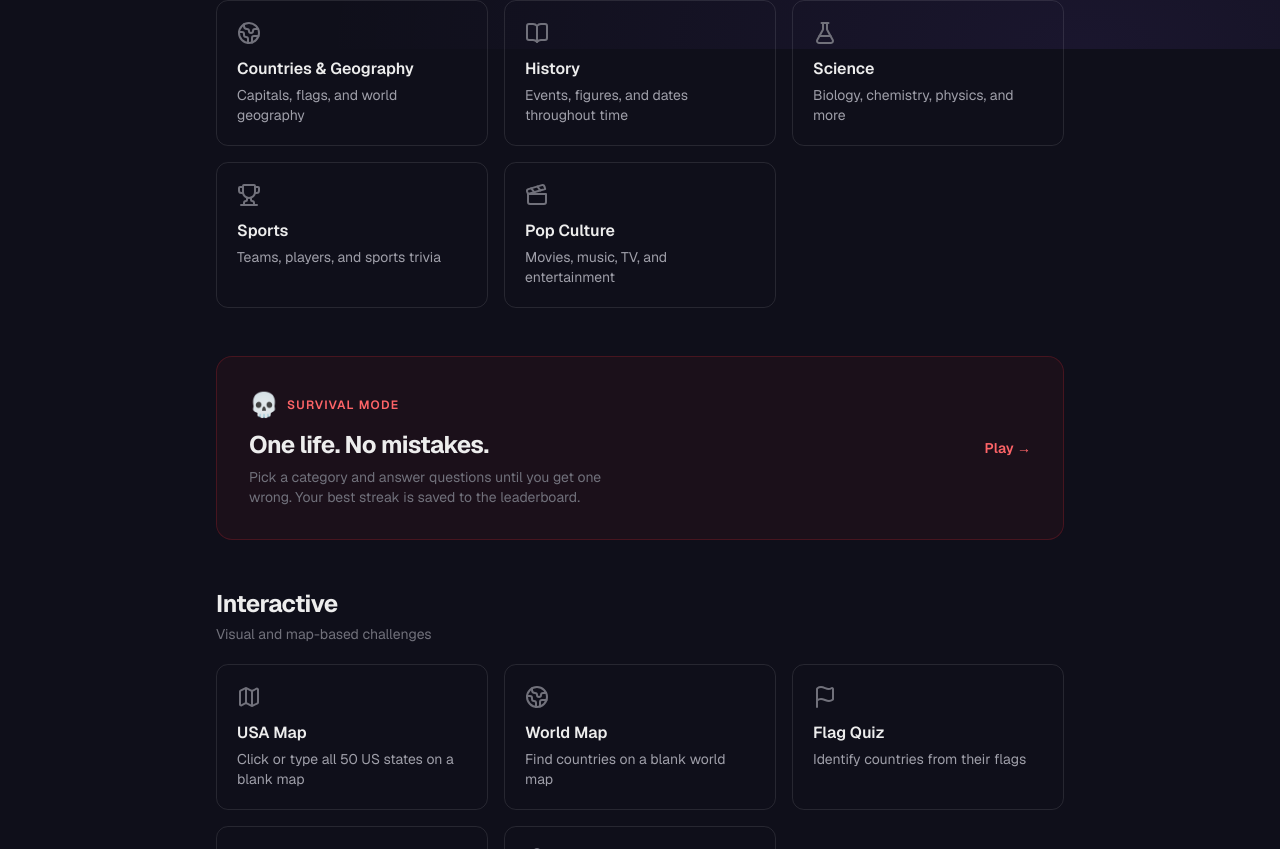
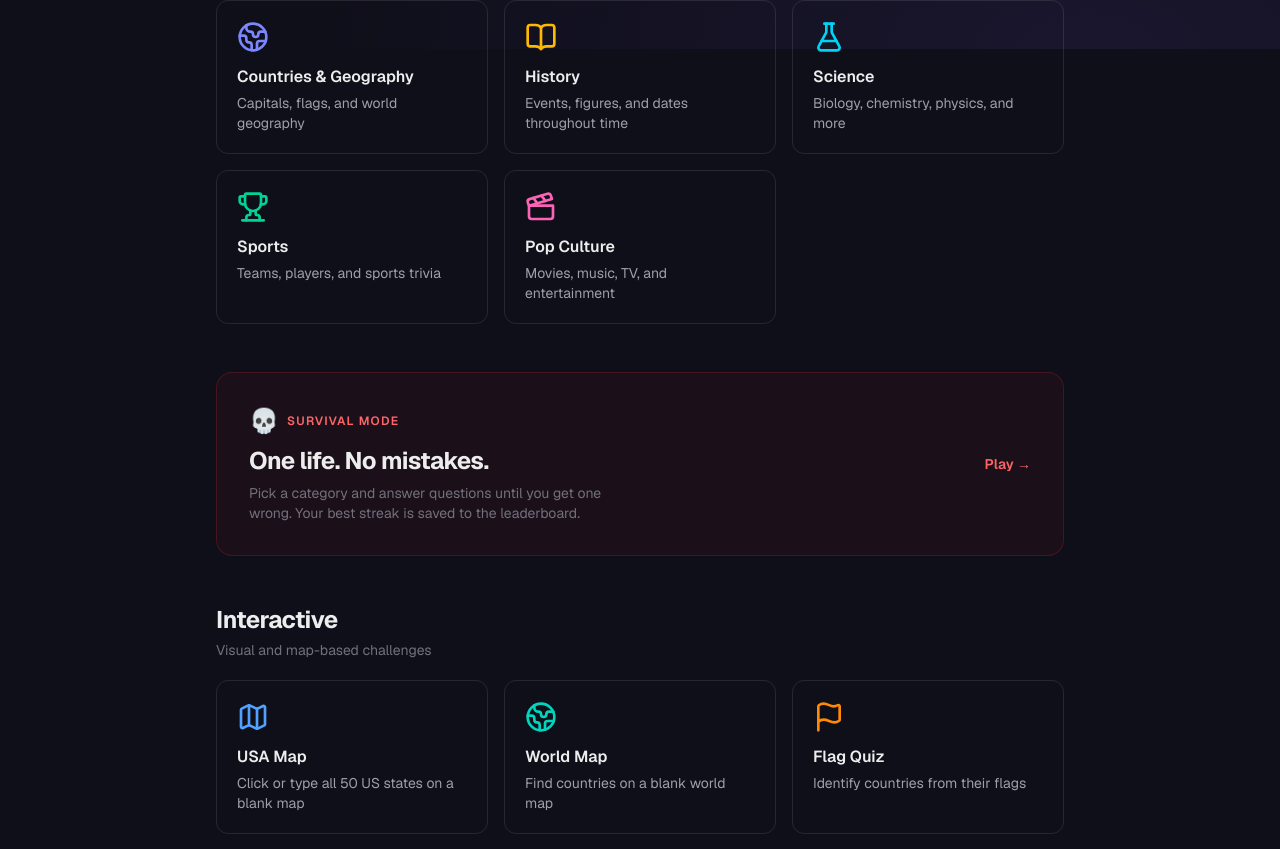
Before and after one commit to Philippe1179/Quizio, a Next.js app: page / in a window 1280 px wide. Shown: the part 751-1600 px from the top of the page. Built offline with nearby package versions, Linux system fonts and the light colour scheme; no server answers.

Commit message:
feat: colored icons, tinted hover, scale lift on home page cards

```diff
--- a/src/app/page.tsx
+++ b/src/app/page.tsx
@@ -19,15 +19,22 @@ const categoryIcons: Record<string, LucideIcon> = {
 };
 
 const interactiveGames = [
-  { href: '/map/states',  icon: Map,      title: 'USA Map',        description: 'Click or type all 50 US states on a blank map',          bestKey: 'usa-map' },
-  { href: '/map/world',   icon: Earth,    title: 'World Map',      description: 'Find countries on a blank world map',                     bestKey: 'world-map' },
-  { href: '/flags',       icon: Flag,     title: 'Flag Quiz',      description: 'Identify countries from their flags',                     bestKey: 'flags' },
-  { href: '/periodic',    icon: Atom,     title: 'Periodic Table', description: 'Find all 118 elements on an interactive periodic table',  bestKey: 'periodic' },
-  { href: '/presidents',  icon: Landmark, title: 'US Presidents',  description: 'Portrait quiz or type all 45 presidents from memory',     bestKey: 'presidents' },
+  { href: '/map/states',  icon: Map,      title: 'USA Map',        description: 'Click or type all 50 US states on a blank map',          bestKey: 'usa-map',    iconCls: 'text-blue-400',    cardCls: 'hover:border-blue-500/40 hover:bg-blue-500/5 hover:shadow-blue-500/10' },
+  { href: '/map/world',   icon: Earth,    title: 'World Map',      description: 'Find countries on a blank world map',                     bestKey: 'world-map',  iconCls: 'text-teal-400',    cardCls: 'hover:border-teal-500/40 hover:bg-teal-500/5 hover:shadow-teal-500/10' },
+  { href: '/flags',       icon: Flag,     title: 'Flag Quiz',      description: 'Identify countries from their flags',                     bestKey: 'flags',      iconCls: 'text-orange-400',  cardCls: 'hover:border-orange-500/40 hover:bg-orange-500/5 hover:shadow-orange-500/10' },
+  { href: '/periodic',    icon: Atom,     title: 'Periodic Table', description: 'Find all 118 elements on an interactive periodic table',  bestKey: 'periodic',   iconCls: 'text-violet-400',  cardCls: 'hover:border-violet-500/40 hover:bg-violet-500/5 hover:shadow-violet-500/10' },
+  { href: '/presidents',  icon: Landmark, title: 'US Presidents',  description: 'Portrait quiz or type all 45 presidents from memory',     bestKey: 'presidents', iconCls: 'text-amber-400',   cardCls: 'hover:border-amber-500/40 hover:bg-amber-500/5 hover:shadow-amber-500/10' },
 ];
 
-const cardClass = 'group relative border border-black/10 dark:border-white/10 rounded-xl p-5 hover:border-black/30 dark:hover:border-white/30 hover:shadow-sm transition-all';
-const iconClass = 'w-6 h-6 mb-3 text-zinc-500 group-hover:text-zinc-900 dark:group-hover:text-zinc-100 transition-colors';
+const categoryColors: Record<string, { iconCls: string; cardCls: string }> = {
+  countries:     { iconCls: 'text-indigo-400',  cardCls: 'hover:border-indigo-500/40  hover:bg-indigo-500/5  hover:shadow-indigo-500/10' },
+  history:       { iconCls: 'text-amber-400',   cardCls: 'hover:border-amber-500/40   hover:bg-amber-500/5   hover:shadow-amber-500/10'  },
+  science:       { iconCls: 'text-cyan-400',    cardCls: 'hover:border-cyan-500/40    hover:bg-cyan-500/5    hover:shadow-cyan-500/10'   },
+  sports:        { iconCls: 'text-emerald-400', cardCls: 'hover:border-emerald-500/40 hover:bg-emerald-500/5 hover:shadow-emerald-500/10' },
+  'pop-culture': { iconCls: 'text-pink-400',    cardCls: 'hover:border-pink-500/40    hover:bg-pink-500/5    hover:shadow-pink-500/10'   },
+};
+
+const baseCardClass = 'group relative border border-black/10 dark:border-white/10 rounded-xl p-5 transition-all duration-200 hover:shadow-lg hover:scale-[1.02]';
 
 function BestBadge({ pct }: { pct: number | undefined }) {
   if (pct === undefined) return null;
@@ -161,10 +168,11 @@ export default function Home() {
           <div className="grid grid-cols-1 sm:grid-cols-2 lg:grid-cols-3 gap-4">
             {categories.map(({ id, label, description }) => {
               const Icon = categoryIcons[id];
+              const { iconCls, cardCls } = categoryColors[id] ?? { iconCls: 'text-zinc-400', cardCls: '' };
               return (
-                <Link key={id} href={`/categories/${id}`} className={cardClass}>
+                <Link key={id} href={`/categories/${id}`} className={`${baseCardClass} ${cardCls}`}>
                   <BestBadge pct={bests[id]} />
-                  <Icon className={iconClass} />
+                  <Icon className={`w-8 h-8 mb-3 transition-colors ${iconCls}`} />
                   <h3 className="font-semibold mb-1">{label}</h3>
                   <p className="text-sm text-zinc-500 dark:text-zinc-400">{description}</p>
                 </Link>
@@ -204,10 +212,10 @@ export default function Home() {
             <p className="text-sm text-zinc-500 mt-1">Visual and map-based challenges</p>
           </div>
           <div className="grid grid-cols-1 sm:grid-cols-2 lg:grid-cols-3 gap-4">
-            {interactiveGames.map(({ href, icon: Icon, title, description, bestKey }) => (
-              <Link key={href} href={href} className={cardClass}>
+            {interactiveGames.map(({ href, icon: Icon, title, description, bestKey, iconCls, cardCls }) => (
+              <Link key={href} href={href} className={`${baseCardClass} ${cardCls}`}>
                 <BestBadge pct={bests[bestKey]} />
-                <Icon className={iconClass} />
+                <Icon className={`w-8 h-8 mb-3 transition-colors ${iconCls}`} />
                 <h3 className="font-semibold mb-1">{title}</h3>
                 <p className="text-sm text-zinc-500 dark:text-zinc-400">{description}</p>
               </Link>
```
